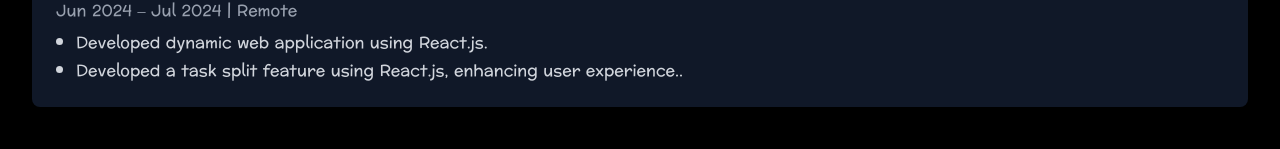
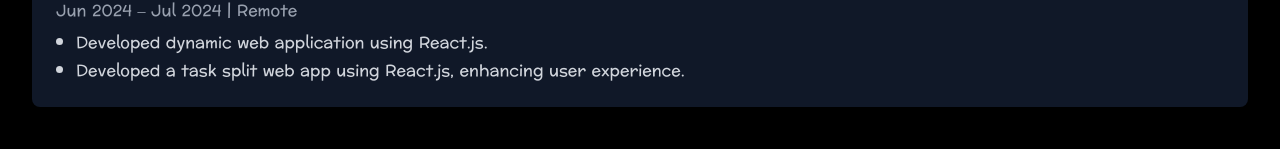
Before and after one commit to giddearyan12/Portfolio, a React (Vite) app: page / in a window 1280 px wide. Shown: the part 428-577 px from the top of the page. Built offline with nearby package versions, Linux system fonts and the light colour scheme; a web font is replaced by a local one.

Commit message:
Update App.jsx

```diff
--- a/src/App.jsx
+++ b/src/App.jsx
@@ -44,7 +44,7 @@ function App() {
                   Developed dynamic web application using React.js.
                 </li>
                 <li>
-                  Developed a task split feature using React.js, enhancing user experience..
+                  Developed a task split web app using React.js, enhancing user experience.
                 </li>
 
               </ul>
```
